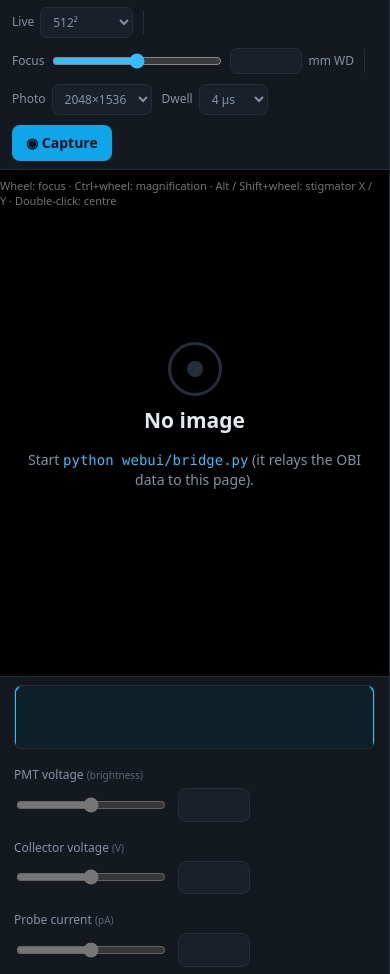
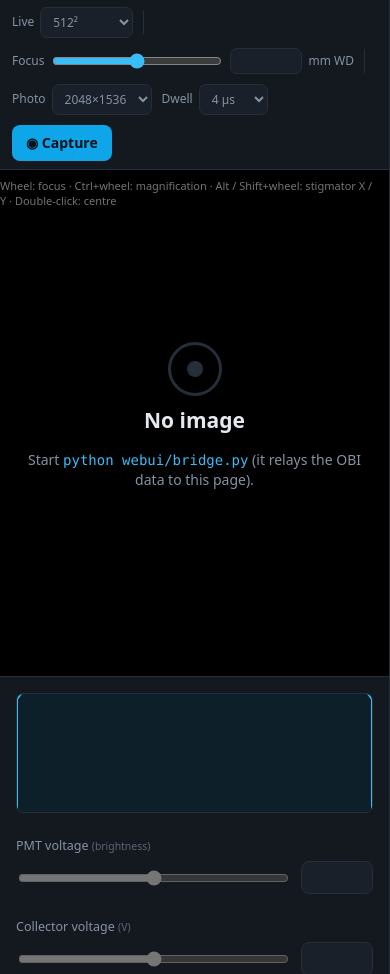
Before and after one commit to benkrasnow/Electron_Microscope_LEO_438VP_Controller, a plain HTML site: page webui/index.html in a window 390 px wide. Shown: the part 99-1073 px from the top of the page. Drawn offline with Linux system fonts and the light colour scheme.

Commit message:
Web UI: detector controls as a column to the right of the square image
Histogram on top (grows with the window), then PMT voltage, collector
voltage, probe current, Optibeam mode and aperture, spread down the column.
Narrow windows put the column back under the image.

Co-Authored-By: Claude Opus 5.5 <noreply@anthropic.com>

```diff
--- a/webui/css/app.css
+++ b/webui/css/app.css
@@ -57,7 +57,9 @@ button:disabled { opacity: .38; cursor: not-allowed; filter: none !important; }
 .seg button + button { border-left: 1px solid var(--line); }
 .seg button.on { background: var(--accent2); color: #04121c; font-weight: 600; }
 .seg.full { display: flex; }
-.optirow { margin-top: 6px; gap: 8px; flex-wrap: wrap; }
+.optirow { margin-top: 8px; gap: 8px; flex-direction: column; align-items: stretch; }
+.optirow .seg { display: flex; width: 100%; }
+.optirow .seg button { flex: 1; }
 .optirow .seg button { padding: 4px 9px; font-size: 12px; }
 .seg.full button { flex: 1; }
 
@@ -86,14 +88,17 @@ button:disabled { opacity: .38; cursor: not-allowed; filter: none !important; }
 .emptyicon { width: 54px; height: 54px; margin: 0 auto; border-radius: 50%; border: 3px solid var(--line); position: relative; }
 .emptyicon::after { content: ""; position: absolute; inset: 16px; border-radius: 50%; background: var(--line); }
 .hint { position: absolute; right: 12px; top: 8px; font-size: 11px; color: rgba(255, 255, 255, .45); pointer-events: none; }
-.detbar { display: flex; align-items: center; gap: 18px; flex-wrap: wrap; padding: 8px 14px; background: var(--panel); border-top: 1px solid var(--line); }
-.histwrap { flex: 1; min-width: 180px; max-width: 460px; height: 64px; background: #07090c; border: 1px solid var(--line); border-radius: 7px; overflow: hidden; }
+.imgrow { flex: 1; display: flex; min-height: 0; }
+.imgrow .viewport { flex: 1; min-width: 0; }
+/* Detector controls: a column to the right of the (square) image */
+.detbar { width: 260px; flex: none; display: flex; flex-direction: column; justify-content: space-evenly; gap: 24px; padding: 16px 16px 20px; background: var(--panel); border-left: 1px solid var(--line); overflow-y: auto; }
+.histwrap { width: 100%; flex: 1 1 140px; min-height: 120px; max-height: 280px; background: #07090c; border: 1px solid var(--line); border-radius: 7px; overflow: hidden; }
 .histwrap canvas { width: 100%; height: 100%; display: block; cursor: default; touch-action: none; }
-.det { display: flex; flex-direction: column; gap: 4px; }
-.det > label { color: var(--muted); font-size: 12px; }
+.det { display: flex; flex-direction: column; gap: 6px; }
+.det > label { color: var(--muted); font-size: 12.5px; }
 .det > label small { color: var(--dim); }
 .detrow { display: flex; align-items: center; gap: 10px; }
-.detrow input[type=range] { width: 150px; }
+.detrow input[type=range] { flex: 1; min-width: 0; width: auto; }
 .det .num input { width: 70px; }
 .databar { display: flex; gap: 22px; align-items: center; padding: 6px 14px; background: var(--panel); border-top: 1px solid var(--line); font-variant-numeric: tabular-nums; flex-wrap: wrap; }
 .databar div { display: flex; gap: 6px; align-items: baseline; }
@@ -234,5 +239,10 @@ dialog p { color: var(--muted); margin: 0 0 18px; }
 @media (max-width: 1100px) {
   .workspace { grid-template-columns: 1fr; height: auto; }
   .viewport { height: 60vh; flex: none; }
+  .imgrow { flex-direction: column; }
+  .imgrow .viewport { flex: none; height: 60vh; }
+  .detbar { width: auto; flex-direction: row; flex-wrap: wrap; border-left: 0; border-top: 1px solid var(--line); }
+  .detbar > * { flex: 1 1 220px; }
+  .histwrap { height: 120px; max-height: none; }
   .chips .chip:nth-child(3), .activity { display: none; }
 }
--- a/webui/index.html
+++ b/webui/index.html
@@ -75,6 +75,7 @@
       <span class="grow"></span>
     </div>
 
+    <div class="imgrow">
     <div class="viewport" id="viewport">
       <canvas id="canvas"></canvas>
       <div class="overlay" id="overlay">
@@ -118,6 +119,7 @@
           </div>
         </div>
       </div>
+    </div>
     </div>
 
     <div class="databar" id="databar">
```
Also changed, not shown: 1 other file.
